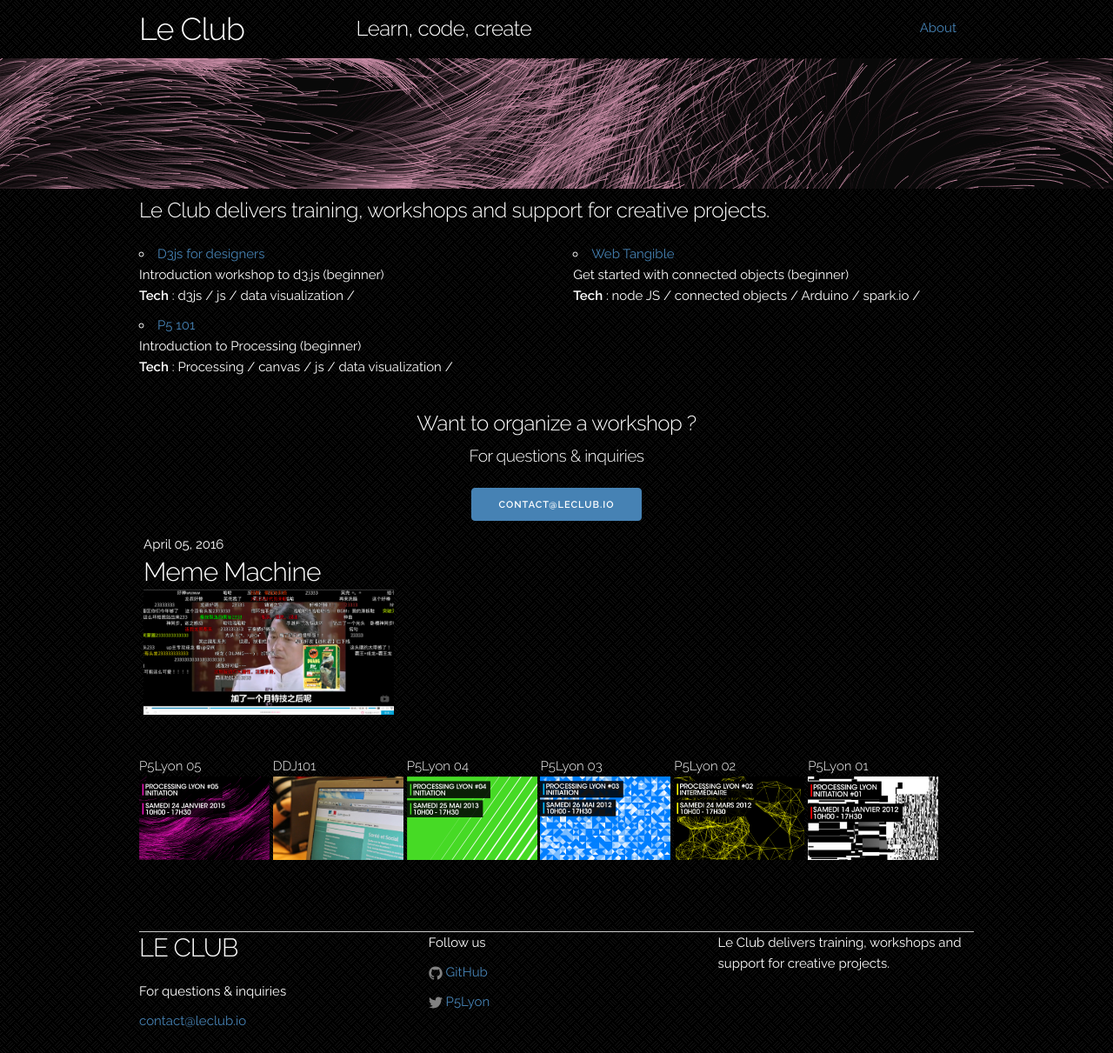
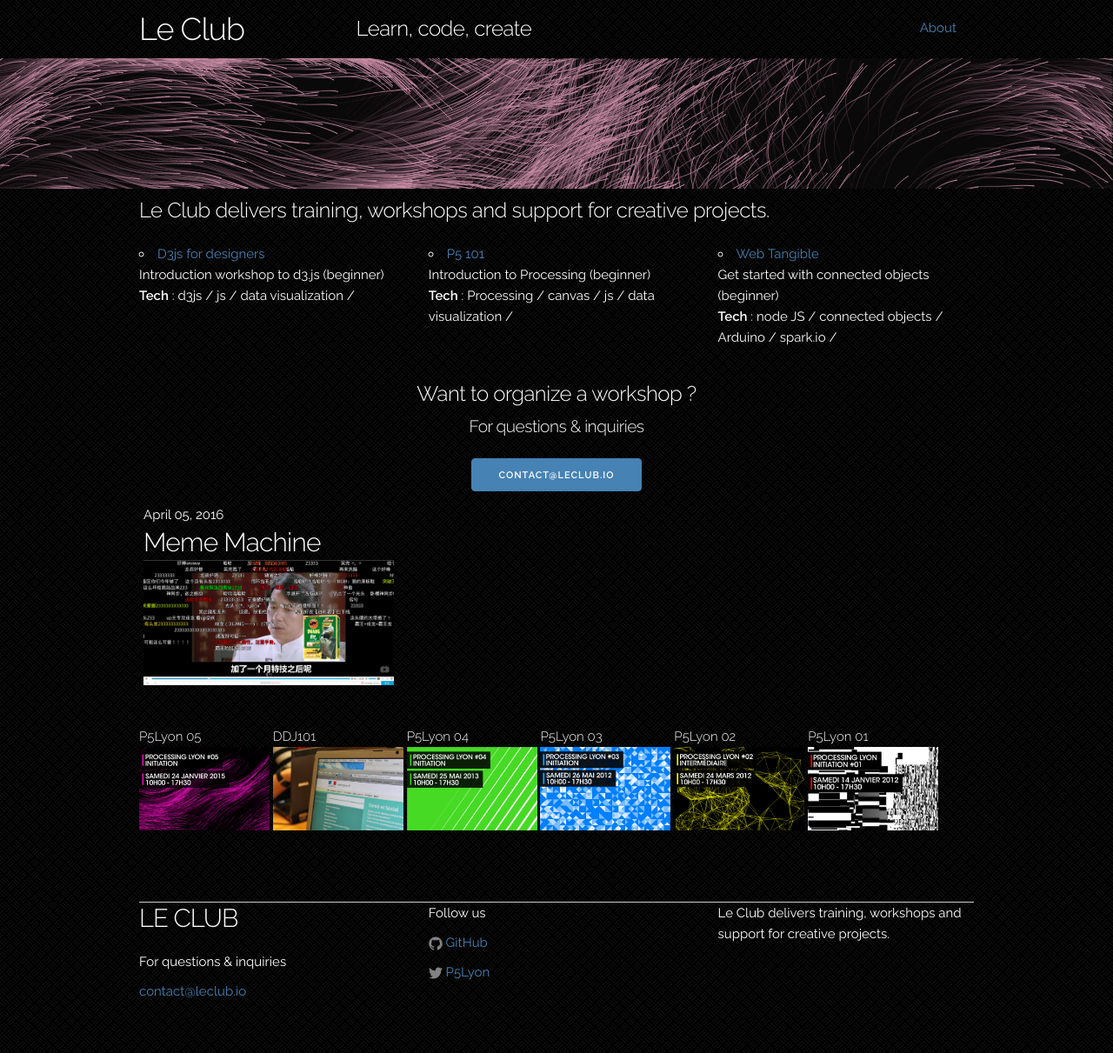
Before and after one commit to leClub/leClub.github.io, a Jekyll site: the page built from index.md, in a window 1280 px wide. Shown: the whole page at 87% size. Built offline with Jekyll 4.4.1, drawn with Linux system fonts in a browser that asks for light colours.

Commit message:
3 columns layout for workshops list on home

```diff
--- a/_includes/workshops/list.html
+++ b/_includes/workshops/list.html
@@ -1,24 +1,19 @@
+<div class="row">
+{% for workshop in site.workshops %}
+  {% assign first_third = forloop.length | divided_by: 3 %}
+  {% assign next_third_start = forloop.length | divided_by: 3 | plus: 1 %}
+  {% assign next_third_end = forloop.length | divided_by: 3 | times: 2 %}
+  {% assign last_third_start = forloop.length | divided_by: 3 | times: 2 | plus: 1%}
 
+  {% if forloop.first or forloop.index == next_third_start or forloop.index == last_third_start %}
+    <ul class="four columns">
+  {% endif %}
 
-<ul class="row">
-<div class="six columns">
-{% for workshop in site.workshops %}
-  {% assign half = forloop.length | divided_by: 2 %}
-  {% assign modulo = forloop.length | modulo: 2 %}
-  {% assign remainder = half | plus: modulo %}
-  {% if forloop.rindex >= remainder %}
     {% include workshops/index_item.html workshop=workshop %}
+
+  {% if forloop.index == first_third or forloop.index == next_third_end or forloop.last %}
+    </ul>
   {% endif %}
+
 {% endfor %}
 </div>
-
-<div class="six columns">
-{% for workshop in site.workshops %}
-  {% assign half = forloop.length | divided_by: 2 %}
-  {% if forloop.rindex <= half %}
-    {% include workshops/index_item.html workshop=workshop %}
-  {% endif %}
-{% endfor %}
-</div>
-
-</ul>
```
